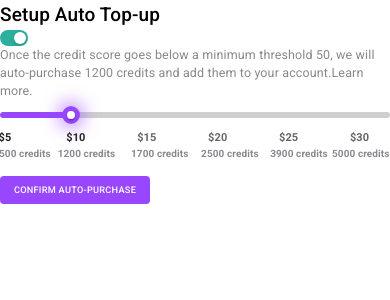
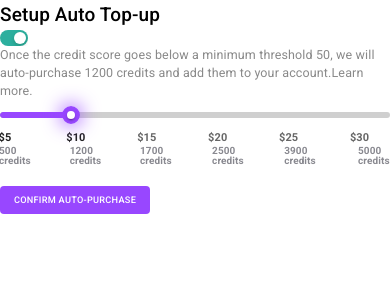
Before and after one commit to rxjans/react-slider, a React (Vite) app: page / in a window 390 px wide. Both pictures are taken after a click on the element 8 px from the left and 38 px from the top of the page. Shown: the top 300 px of the page. Built offline with nearby package versions, Linux system fonts and the light colour scheme.

Commit message:
UI: fix: minor bugs and responsiveness

```diff
--- a/src/components/slider.tsx
+++ b/src/components/slider.tsx
@@ -6,15 +6,47 @@ import Slider from '@mui/material/Slider';
 import { Button } from '@mui/material';
 
 function SliderComponent() {
-    // State to track the switch button state
+    // State to track the switch button state.
     const [buttonOn, setButtonOn] = useState(false);
+    // State to track the value of slider.
+    const [value, setValue] = React.useState<number>(1000);
 
     interface Mark {
         value: number;
         label: string;
     }
 
-    const AntSwitch = styled(Switch)(({ theme }) => ({
+    // Labels creation for slider.
+    const marks = [
+      {
+          value: 0,
+          label: '$5',
+      },
+      {
+          value: 1000,
+          label: '$10',
+      },
+      {
+          value: 2000,
+          label: '$15',
+      },
+      {
+          value: 3000,
+          label: '$20',
+      },
+      {
+          value: 4000,
+          label: '$25',
+      },
+      {
+          value: 5000,
+          label: '$30',
+      },
+  ];
+
+  // Switch button styling
+
+  const AntSwitch = styled(Switch)(({ theme }) => ({
         width: 28,
         height: 16,
         padding: 0,
@@ -53,62 +85,33 @@ function SliderComponent() {
             backgroundColor:
                 theme.palette.mode === 'dark' ? 'rgba(255,255,255,.35)' : 'rgba(0,0,0,.25)',
             boxSizing: 'border-box',
-            transition: 'background-color 0.3s ease-in-out', // Add transition effect
+            transition: 'background-color 0.3s ease-in-out', // Add transition effect.
         },
     }));
 
-    const marks = [
-        {
-            value: 0,
-            label: '$5',
-        },
-        {
-            value: 1000,
-            label: '$10',
-        },
-        {
-            value: 2000,
-            label: '$15',
-        },
-        {
-            value: 3000,
-            label: '$20',
-        },
-        {
-            value: 4000,
-            label: '$25',
-        },
-        {
-            value: 5000,
-            label: '$30',
-        },
-    ];
-
     function valuetext(value: number): string {
-        return `${value} credits`;
+        return `${value}`;
     }
 
-    const [value, setValue] = React.useState<number>(1000);
-
     const handleChange = (event: Event, newValue: number | number[]) => {
-        setValue(newValue as number); // Since we are using a single-slider, we cast newValue to number
+        setValue(newValue as number); // Since we are using a single-slider, we cast newValue to number.
     };
 
     const CustomSlider = styled(Slider)({
         '& .MuiSlider-rail': {
-            height: 6, // Adjust the height of the rail
-            borderRadius: 4, // Optional: Adjust the border radius for rounded corners
+            height: 6, // Adjust the height of the rail.
+            borderRadius: 4, // Adjust border radius.
         },
         '& .MuiSlider-track': {
-            height: 6, // Adjust the height of the track
-            borderRadius: 4, // Optional: Adjust the border radius for rounded corners
-            transition: 'background-color 0.3s ease-in-out', // Add transition effect
+            height: 6, // Adjust the height of the track.
+            borderRadius: 4, // Adjust the border radius for rounded corners.
+            transition: 'background-color 0.3s ease-in-out', // Add transition effect.
         },
         '& .MuiSlider-thumb': {
-            width: 16, // Adjust the width of the thumb
-            height: 16, // Adjust the height of the thumb
-            marginTop: 0, // Optional: Center the thumb vertically with the track
-            marginLeft: 0, // Optional: Center the thumb horizontally with the track
+            width: 16, // Adjust the width of the thumb.
+            height: 16, // Adjust the height of the thumb.
+            marginTop: 0, // Center the thumb vertically with the track.
+            marginLeft: 0, // Center the thumb horizontally with the track.
         },
     });
 
@@ -137,7 +140,7 @@ function SliderComponent() {
 
     return (
         <div className='h-screen w-screen flex justify-center items-center p-2'>
-            <div className={`border-2 overflow-hidden sm:w-[600px] md:w-[600px] ${buttonOn ? "h-[260px]" : "h-[100px]"} rounded-3xl p-8`} style={{ transition: 'height 0.2s ease-in-out' }}>
+            <div className={`border-2 overflow-hidden sm:w-[600px] md:w-[600px] ${buttonOn ? "h-[300px] sm:h-[260px]" : "h-[100px]"} rounded-3xl p-8`} style={{ transition: 'height 0.2s ease-in-out' }}>
                 {/* heading */}
                 <div className='flex items-center gap-2'>
                     <Typography variant="h6" style={{ fontSize: '19px' }}>
@@ -203,23 +206,23 @@ function SliderComponent() {
                                 }}
                             />
                             {/* Render labels only if the switch button is on */}
-                            <Typography style={{ fontSize: '10px', fontWeight: 'bolder', color: '#898990' }} sx={{ position: 'absolute', bottom: '-5px', left: '-1px' }}>
-                                500 credits
+                            <Typography className='flex flex-col sm:flex-row gap-0.5' style={{ fontSize: '10px', fontWeight: 'bolder', color: '#898990' }} sx={{ position: 'absolute', bottom: '0px', left: '-1px',lineHeight: '10px' ,'@media (max-width: 640px)': { bottom: '-10px' } }}>
+                                <p>500</p> <p>credits</p>
                             </Typography>
-                            <Typography style={{ fontSize: '10px', fontWeight: 'bolder', color: '#898990' }} sx={{ position: 'absolute', bottom: '-5px', left: 'calc(23% - 32px)' }}>
-                                1200 credits
+                            <Typography className='flex flex-col sm:flex-row gap-0.5' style={{ fontSize: '10px', fontWeight: 'bolder', color: '#898990' }} sx={{ position: 'absolute', bottom: '0px', left: 'calc(23% - 32px)',lineHeight: '10px' ,'@media (max-width: 640px)': { bottom: '-10px' },'@media (max-width: 500px)': { bottom: '-10px', left: 'calc(23% - 20px)' } }}>
+                            <p>1200</p> <p>credits</p>
                             </Typography>
-                            <Typography style={{ fontSize: '10px', fontWeight: 'bolder', color: '#898990' }} sx={{ position: 'absolute', bottom: '-5px', left: 'calc(40% - 25px)' }}>
-                                1700 credits
+                            <Typography className='flex flex-col sm:flex-row gap-0.5' style={{ fontSize: '10px', fontWeight: 'bolder', color: '#898990' }} sx={{ position: 'absolute', bottom: '0px', left: 'calc(40% - 25px)',lineHeight: '10px' ,'@media (max-width: 640px)': { bottom: '-10px' },'@media (max-width: 500px)': { bottom: '-10px', left: 'calc(40% - 16px)' } }}>
+                            <p>1700</p> <p>credits</p>
                             </Typography>
-                            <Typography style={{ fontSize: '10px', fontWeight: 'bolder', color: '#898990' }} sx={{ position: 'absolute', bottom: '-5px', left: 'calc(59% - 29px)' }}>
-                                2500 credits
+                            <Typography className='flex flex-col sm:flex-row gap-0.5' style={{ fontSize: '10px', fontWeight: 'bolder', color: '#898990' }} sx={{ position: 'absolute', bottom: '0px', left: 'calc(59% - 29px)',lineHeight: '10px' ,'@media (max-width: 640px)': { bottom: '-10px' },'@media (max-width: 500px)': { bottom: '-10px', left: 'calc(59% - 18px)' } }}>
+                            <p>2500</p> <p>credits</p>
                             </Typography>
-                            <Typography style={{ fontSize: '10px', fontWeight: 'bolder', color: '#898990' }} sx={{ position: 'absolute', bottom: '-5px', left: 'calc(78% - 34px)' }}>
-                                3900 credits
+                            <Typography className='flex flex-col sm:flex-row gap-0.5' style={{ fontSize: '10px', fontWeight: 'bolder', color: '#898990' }} sx={{ position: 'absolute', bottom: '0px', left: 'calc(78% - 34px)',lineHeight: '10px' ,'@media (max-width: 640px)': { bottom: '-10px' },'@media (max-width: 500px)': { bottom: '-10px', left: 'calc(78% - 20px)' } }}>
+                            <p>3900</p> <p>credits</p>
                             </Typography>
-                            <Typography style={{ fontSize: '10px', fontWeight: 'bolder', color: '#898990' }} sx={{ position: 'absolute', bottom: '-5px', left: 'calc(100% - 58px)' }}>
-                                5000 credits
+                            <Typography className='flex flex-col sm:flex-row gap-0.5' style={{ fontSize: '10px', fontWeight: 'bolder', color: '#898990' }} sx={{ position: 'absolute', bottom: '0px', left: 'calc(100% - 58px)',lineHeight: '10px' ,'@media (max-width: 640px)': { bottom: '-10px', left: 'calc(100% - 49px)' },'@media (max-width: 500px)': { bottom: '-10px', left: 'calc(100% - 32px)' } }}>
+                            <p>5000</p> <p>credits</p>
                             </Typography>
                         </div>
                     </div>
@@ -237,11 +240,11 @@ function SliderComponent() {
                                 fontSize: '9.2px',
                                 marginTop: '30px',
                                 '@media (max-width: 600px)': {
-                                  marginTop: '20px', // Adjusted top margin for smaller devices
+                                  marginTop: '30px', // Adjusted top margin for smaller devices
                               },
                               '&:hover': { // This removes hover styles
-                                backgroundColor: '#9847ff', // Set background color to same as normal state (optional)
-                                color: 'white', // Set text color to same as normal state (optional)
+                                backgroundColor: '#9847ff', // Set background color to same as normal state
+                                color: 'white', // Set text color to same as normal state
                               },
                             }}
                         >
```
